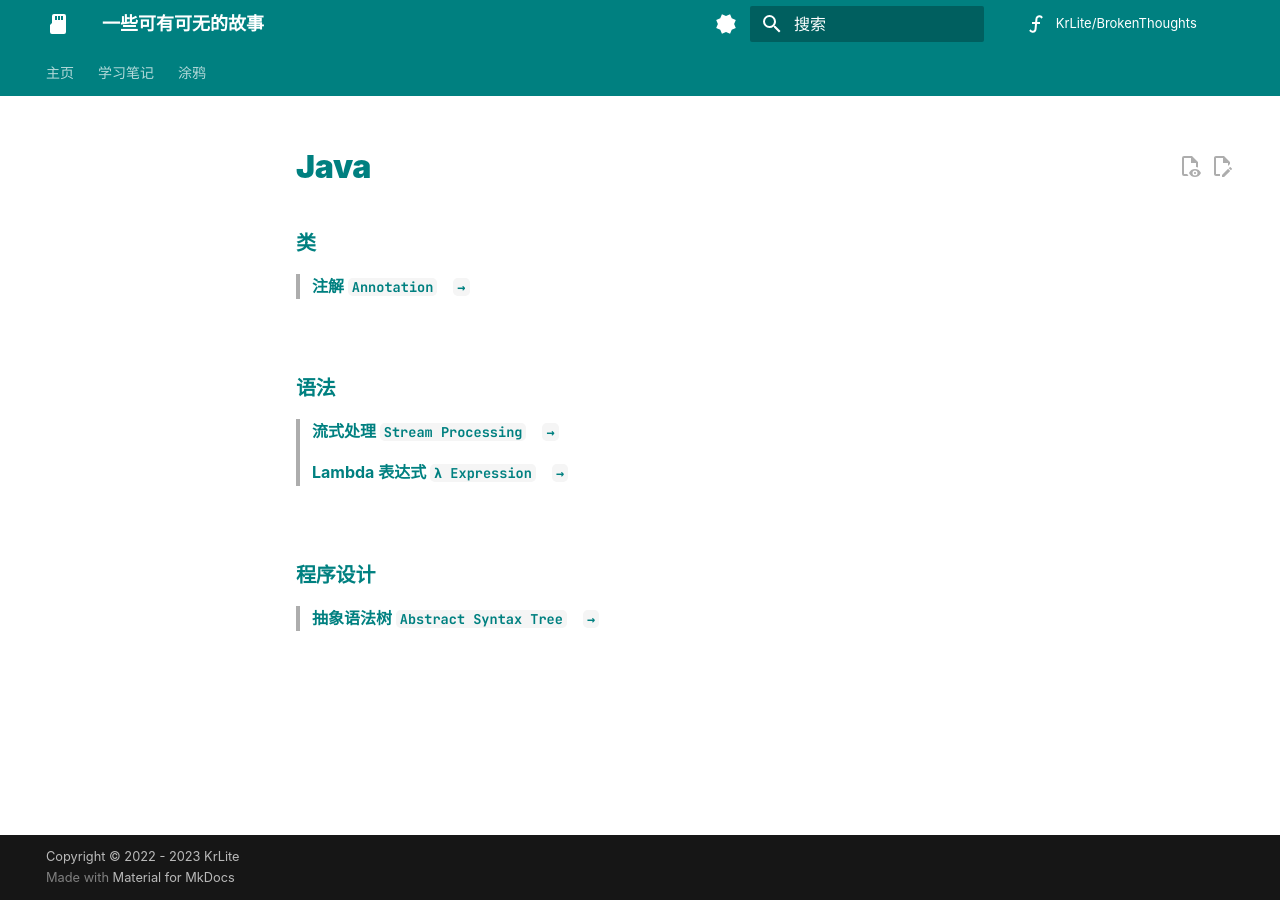
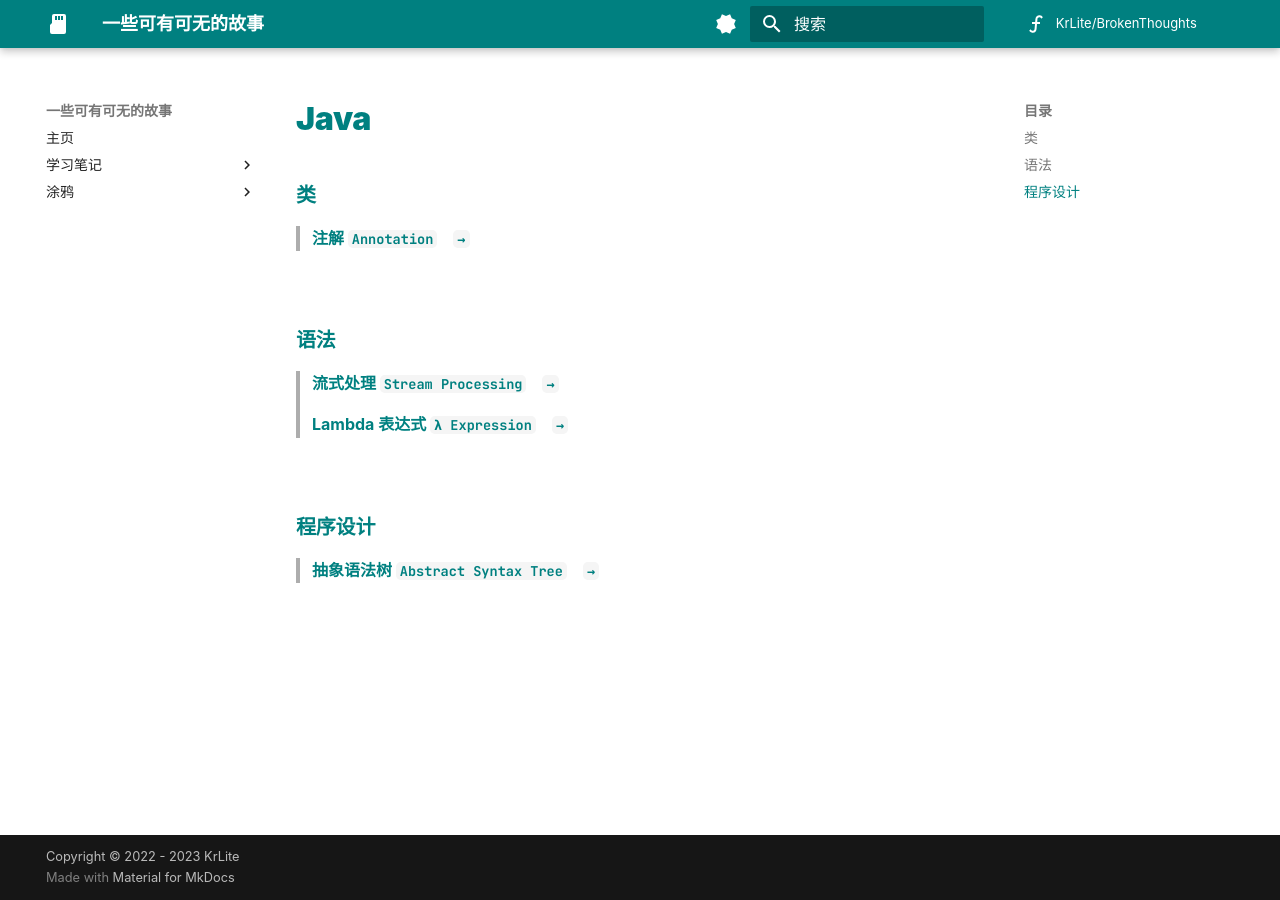
Before and after one commit to KrLite/BrokenThoughts, an MkDocs documentation site: the page built from docs/notebook/languages/java/index.md, in a window 1280 px wide. Built offline with MkDocs 1.6.1 and Material for MkDocs 9.7.7, drawn with Linux system fonts in a browser that asks for light colours; some web fonts are replaced; comment, search, counter and statistics services are not loaded.

Commit message:
Update mkdocs.yml

```diff
--- a/mkdocs.yml
+++ b/mkdocs.yml
@@ -55,30 +55,30 @@
     # text: 'Source Sans'
     code: 'JetBrains Mono'
   features:
-    - announce.dismiss
-    - content.action.edit
-    - content.action.view
+    # - announce.dismiss
+    # - content.action.edit
+    # - content.action.view
     - content.code.annotate
-    - content.code.copy
-    - content.code.select
-    - content.tabs.link
-    - content.tooltips
+    # - content.code.copy
+    # - content.code.select
+    # - content.tabs.link
+    # - content.tooltips
     # - header.autohide
-    - navigation.expand
-    - navigation.footer
-    - navigation.indexes
+    # - navigation.expand
+    # - navigation.footer
+    # - navigation.indexes
     # - navigation.instant # Do not activate. Will break markdown math renderer.
-    - navigation.prune
-    - navigation.sections
-    - navigation.tabs
+    # - navigation.prune
+    # - navigation.sections
+    # - navigation.tabs
     # - navigation.tabs.sticky
-    - navigation.top
-    - navigation.tracking
-    - search.highlight
-    - search.share
-    - search.suggest
-    - toc.follow
-    - toc.integrate
+    # - navigation.top
+    # - navigation.tracking
+    # - search.highlight
+    # - search.share
+    # - search.suggest
+    # - toc.follow
+    # - toc.integrate
 
 # Repository
 repo_url: https://github.com/KrLite/BrokenThoughts/
@@ -104,6 +104,7 @@
 
 # Extensions
 markdown_extensions:
+  - abbr
   - admonition
   - attr_list
   - def_list
```
